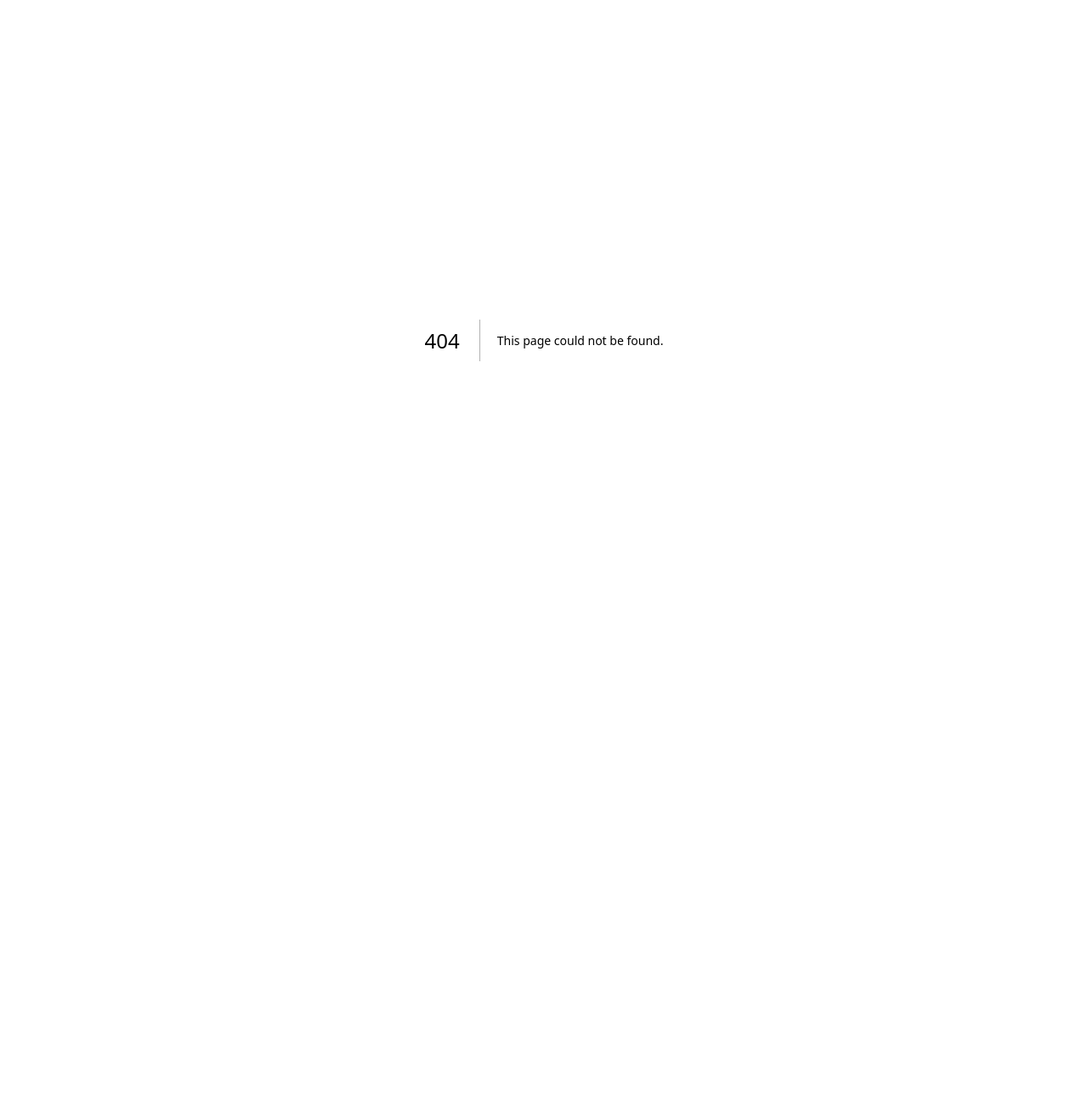
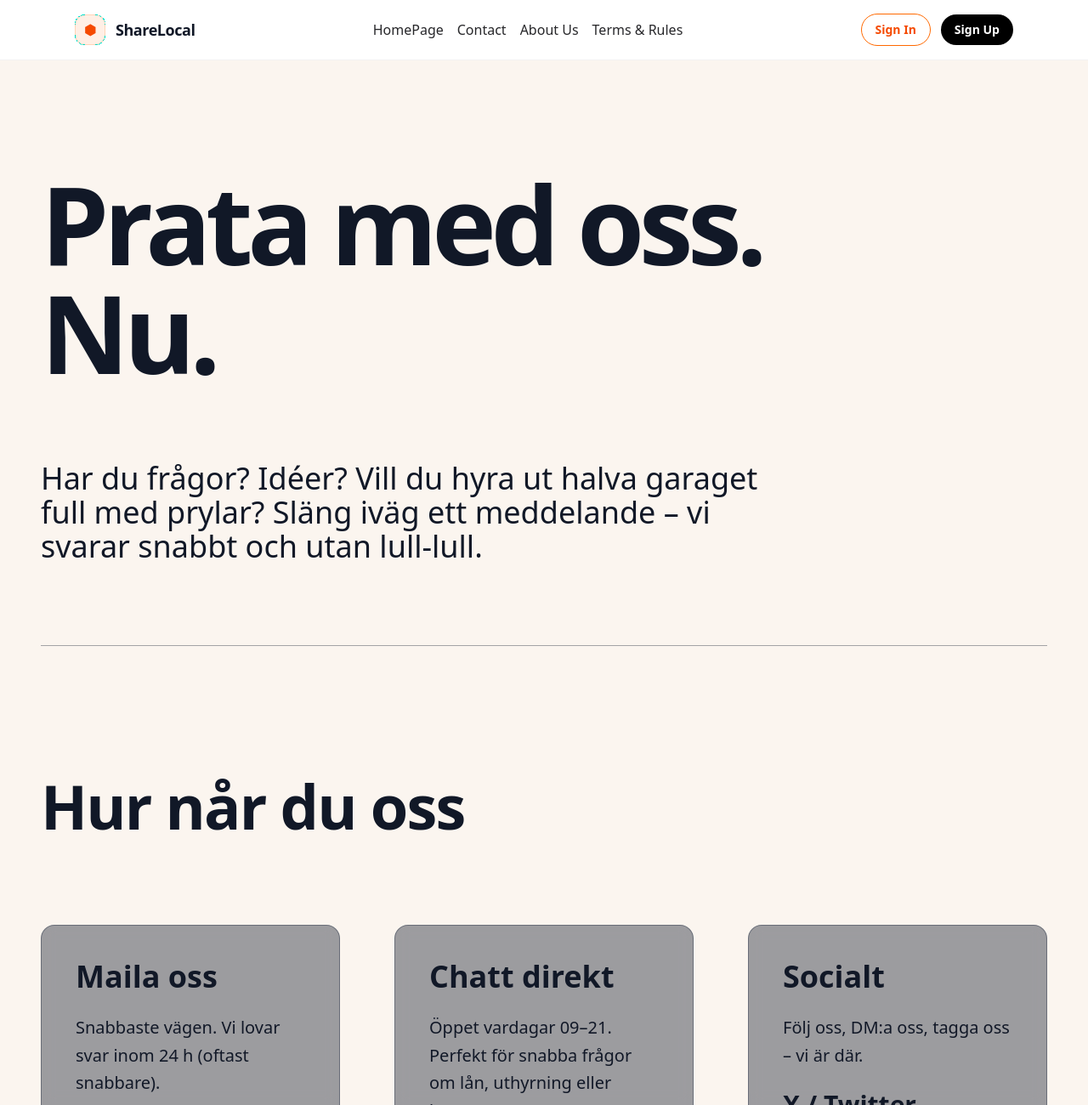
Before and after one commit to ShalghamKhor/ProjectAlpha, a Next.js app: page /contact in a window 1280 px wide. Before the commit this address had no page. Shown: the top 1300 px of the page at 85% size. Before the commit the page ends 800 px from the top, so only its background shows below. Built offline with nearby package versions, Linux system fonts and the light colour scheme; no server answers.

Commit message:
added new contact page

```diff
--- /dev/null
+++ b/app/(site)/contact/page.tsx
@@ -0,0 +1,140 @@
+export default function ContactPage() {
+  return (
+    <main className="container mx-auto px-5 md:px-8 lg:px-12 max-w-7xl">
+      {/* Hero – massive, commanding, slashes in */}
+      <section className="hero min-h-[70vh] flex flex-col justify-center py-20 md:py-32">
+        <h1
+          className="text-5xl md:text-7xl lg:text-8xl xl:text-9xl font-black leading-none tracking-tighter animate-[reveal_1.4s_cubic-bezier(0.16,1,0.3,1)_forwards] opacity-0"
+        >
+          Prata med oss.<br />Nu.
+        </h1>
+
+        <p className="mt-10 md:mt-14 text-xl md:text-3xl lg:text-4xl font-medium max-w-4xl opacity-0 animate-[fadeUp_1.2s_0.4s_ease-out_forwards] translate-y-8">
+          Har du frågor? Idéer? Vill du hyra ut halva garaget full med prylar?
+          Släng iväg ett meddelande – vi svarar snabbt och utan lull-lull.
+        </p>
+      </section>
+
+      {/* Contact Methods – bold cards with stagger */}
+      <section className="py-20 md:py-32 border-t border-gray-800/40">
+        <h2 className="text-4xl md:text-6xl lg:text-7xl font-extrabold tracking-tight mb-12 md:mb-20 opacity-0 animate-[fadeUp_1s_0.2s_ease-out_forwards] translate-y-6">
+          Hur når du oss
+        </h2>
+
+        <div className="grid grid-cols-1 md:grid-cols-3 gap-8 md:gap-12 lg:gap-16">
+          {/* Email Card */}
+          <div className="card bg-gray-900/40 backdrop-blur-sm border border-gray-700/50 rounded-2xl p-8 md:p-10 opacity-0 translate-y-12 animate-[cardIn_1.1s_cubic-bezier(0.16,1,0.3,1)_forwards] hover:scale-[1.04] hover:shadow-2xl hover:shadow-[var(--primary)]/30 transition-all duration-400 group">
+            <h3 className="text-3xl md:text-4xl font-black mb-6 group-hover:text-[var(--primary)] transition-colors">
+              Maila oss
+            </h3>
+            <p className="text-lg md:text-xl leading-relaxed mb-6">
+              Snabbaste vägen. Vi lovar svar inom 24 h (oftast snabbare).
+            </p>
+            <a
+              href="mailto:hej@minplattform.se"
+              className="inline-block text-2xl md:text-3xl font-bold text-[var(--primary)] hover:underline underline-offset-8 decoration-4 group-hover:scale-105 transition-transform"
+            >
+              hej@minplattform.se
+            </a>
+          </div>
+
+          {/* Chat / Quick message */}
+          <div className="card bg-gray-900/40 backdrop-blur-sm border border-gray-700/50 rounded-2xl p-8 md:p-10 opacity-0 translate-y-12 animate-[cardIn_1.1s_0.15s_cubic-bezier(0.16,1,0.3,1)_forwards] hover:scale-[1.04] hover:shadow-2xl hover:shadow-[var(--primary)]/30 transition-all duration-400 group">
+            <h3 className="text-3xl md:text-4xl font-black mb-6 group-hover:text-[var(--primary)] transition-colors">
+              Chatt direkt
+            </h3>
+            <p className="text-lg md:text-xl leading-relaxed mb-6">
+              Öppet vardagar 09–21. Perfekt för snabba frågor om lån, uthyrning eller buggar.
+            </p>
+            <button
+              className="bg-[var(--primary)] text-white text-xl md:text-2xl font-bold px-10 py-5 rounded-xl shadow-lg shadow-[var(--primary)]/30 hover:shadow-2xl hover:shadow-[var(--primary)]/50 hover:scale-105 active:scale-95 transition-all duration-300"
+            >
+              Öppna chatt
+            </button>
+          </div>
+
+          {/* Social / Other */}
+          <div className="card bg-gray-900/40 backdrop-blur-sm border border-gray-700/50 rounded-2xl p-8 md:p-10 opacity-0 translate-y-12 animate-[cardIn_1.1s_0.3s_cubic-bezier(0.16,1,0.3,1)_forwards] hover:scale-[1.04] hover:shadow-2xl hover:shadow-[var(--primary)]/30 transition-all duration-400 group">
+            <h3 className="text-3xl md:text-4xl font-black mb-6 group-hover:text-[var(--primary)] transition-colors">
+              Socialt
+            </h3>
+            <p className="text-lg md:text-xl leading-relaxed mb-6">
+              Följ oss, DM:a oss, tagga oss – vi är där.
+            </p>
+            <div className="flex flex-wrap gap-6 text-2xl md:text-3xl font-bold">
+              <a href="#" className="hover:text-[var(--primary)] transition-colors">X / Twitter</a>
+              <a href="#" className="hover:text-[var(--primary)] transition-colors">Instagram</a>
+              <a href="#" className="hover:text-[var(--primary)] transition-colors">LinkedIn</a>
+            </div>
+          </div>
+        </div>
+      </section>
+
+      {/* Contact Form – big, bold inputs, aggressive submit */}
+      <section className="py-20 md:py-32">
+        <h2 className="text-4xl md:text-6xl lg:text-7xl font-extrabold tracking-tight mb-12 md:mb-16 text-center opacity-0 animate-[fadeUp_1s_0.2s_ease-out_forwards] translate-y-6">
+          Skicka meddelande
+        </h2>
+
+        <form className="max-w-3xl mx-auto space-y-10 md:space-y-14">
+          <div className="grid grid-cols-1 md:grid-cols-2 gap-8 md:gap-12">
+            <div className="opacity-0 translate-y-10 animate-[fadeUp_1s_0.4s_ease-out_forwards]">
+              <label htmlFor="name" className="block text-xl md:text-2xl font-bold mb-4">
+                Namn
+              </label>
+              <input
+                type="text"
+                id="name"
+                className="w-full bg-transparent border-b-4 border-gray-600 focus:border-[var(--primary)] text-2xl md:text-3xl py-4 focus:outline-none transition-colors duration-300 placeholder-gray-500"
+                placeholder="Vad heter du?"
+                required
+              />
+            </div>
+
+            <div className="opacity-0 translate-y-10 animate-[fadeUp_1s_0.5s_ease-out_forwards]">
+              <label htmlFor="email" className="block text-xl md:text-2xl font-bold mb-4">
+                E-post
+              </label>
+              <input
+                type="email"
+                id="email"
+                className="w-full bg-transparent border-b-4 border-gray-600 focus:border-[var(--primary)] text-2xl md:text-3xl py-4 focus:outline-none transition-colors duration-300 placeholder-gray-500"
+                placeholder="din@email.se"
+                required
+              />
+            </div>
+          </div>
+
+          <div className="opacity-0 translate-y-10 animate-[fadeUp_1s_0.6s_ease-out_forwards]">
+            <label htmlFor="message" className="block text-xl md:text-2xl font-bold mb-4">
+              Meddelande
+            </label>
+            <textarea
+              id="message"
+              rows={6}
+              className="w-full bg-transparent border-b-4 border-gray-600 focus:border-[var(--primary)] text-2xl md:text-3xl py-4 focus:outline-none transition-colors duration-300 placeholder-gray-500 resize-none"
+              placeholder="Berätta vad du vill snacka om..."
+              required
+            />
+          </div>
+
+          <div className="text-black text-center pt-8">
+            <button
+              type="submit"
+              className="bg-[var(--primary)] text-black text-2xl md:text-4xl font-black px-16 py-8 rounded-2xl shadow-2xl shadow-[var(--primary)]/40 hover:shadow-[var(--primary)]/60 hover:scale-105 active:scale-95 transition-all duration-400 opacity-0 animate-[fadeUp_1s_0.8s_ease-out_forwards] translate-y-8"
+            >
+              SKICKA IVÄG
+            </button>
+          </div>
+        </form>
+      </section>
+
+      {/* Final punchy CTA */}
+      <section className="py-28 md:py-40 text-center border-t border-gray-800/40">
+        <p className="text-2xl md:text-4xl font-bold opacity-0 animate-[fadeUp_1s_0.2s_ease-out_forwards] translate-y-8">
+          Vi är redo. Är du?
+        </p>
+      </section>
+    </main>
+  );
+}
--- a/app/globals.css
+++ b/app/globals.css
@@ -10,3 +10,54 @@ body {
   background: #fbf5ef;
   color: #111827;
 }
+
+@keyframes reveal {
+  0%   { clip-path: inset(0 100% 0 0); opacity: 0; }
+  100% { clip-path: inset(0 0 0 0);    opacity: 1; }
+}
+
+@keyframes fadeUp {
+  to {
+    opacity: 1;
+    transform: translateY(0);
+  }
+}
+
+@keyframes cardIn {
+  from {
+    opacity: 0;
+    transform: translateY(48px) scale(0.96);
+  }
+  to {
+    opacity: 1;
+    transform: translateY(0) scale(1);
+  }
+}
+
+@keyframes reveal {
+  0%   { clip-path: inset(0 100% 0 0); opacity: 0; }
+  100% { clip-path: inset(0 0 0 0);    opacity: 1; }
+}
+
+@keyframes fadeUp {
+  to {
+    opacity: 1;
+    transform: translateY(0);
+  }
+}
+
+@keyframes cardIn {
+  from {
+    opacity: 0;
+    transform: translateY(48px) scale(0.96);
+  }
+  to {
+    opacity: 1;
+    transform: translateY(0) scale(1);
+  }
+}
+
+.card:hover {
+  transform: scale(1.04);
+  transition: all 0.4s ease;
+}
--- a/components/Header.tsx
+++ b/components/Header.tsx
@@ -153,9 +153,9 @@ export default function Header() {
         {/* Nav */}
         <nav className="hidden sm:flex flex-row gap-4 text-zinc-800">
           <Link href="/home" className="hover:underline hover:text-orange-600 transition-colors">HomePage</Link>
-          <Link href="/#" className="hover:underline hover:text-orange-600 transition-colors">Contact</Link>
+          <Link href="/contact" className="hover:underline hover:text-orange-600 transition-colors">Contact</Link>
           <Link href="/#" className="hover:underline hover:text-orange-600 transition-colors">About Us</Link>
-          <Link href="/#" className="hover:underline hover:text-orange-600 transition-colors">Terms &amp; Rules</Link>
+          <Link href="/##" className="hover:underline hover:text-orange-600 transition-colors">Terms &amp; Rules</Link>
         </nav>
 
         {/* Right side */}
```
